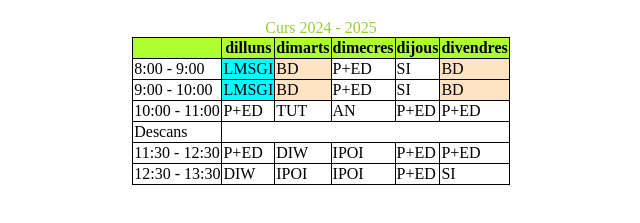
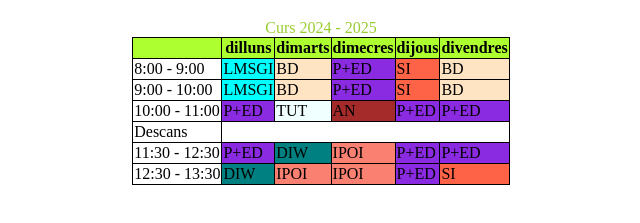
Before and after one commit to LluisNoval/LMSGI_P2, a plain HTML site: page horari.html in a window 1280 px wide. Shown: the part 61-284 px from the top of the page, without its empty margins (319-959 px from the left). Drawn offline with Linux system fonts and the light colour scheme.

Commit message:
Final part3

```diff
--- a/horari.css
+++ b/horari.css
@@ -26,3 +26,21 @@ table, th, td {
   .BD{
     background-color: bisque;
   }
+.ED{
+  background-color: blueviolet;
+}
+.SI{
+  background-color: tomato;
+}
+.DIW{
+  background-color: teal;
+}
+.TUT{
+  background-color: azure;
+}
+.AN{
+  background-color: brown;
+}
+.IPOI{
+  background-color: salmon;
+}
--- a/horari.html
+++ b/horari.html
@@ -24,44 +24,44 @@
             <td>8:00 - 9:00</td>
             <td class="LMSGI">LMSGI</td>
             <td class="BD">BD</td>
-            <td>P+ED</td>
-            <td>SI</td>
+            <td class="ED">P+ED</td>
+            <td class="SI">SI</td>
             <td class="BD">BD</td>
         </tr>
         <tr>
             <td>9:00 - 10:00</td>
             <td class="LMSGI">LMSGI</td>
             <td class="BD">BD</td>
-            <td>P+ED</td>
-            <td>SI</td>
+            <td class="ED">P+ED</td>
+            <td class="SI">SI</td>
             <td class="BD">BD</td>
         </tr>
         <tr>
             <td>10:00 - 11:00</td>
-            <td>P+ED</td>
-            <td>TUT</td>
-            <td>AN</td>
-            <td>P+ED</td>
-            <td>P+ED</td>
+            <td class="ED">P+ED</td>
+            <td class="TUT">TUT</td>
+            <td class="AN">AN</td>
+            <td class="ED">P+ED</td>
+            <td class="ED">P+ED</td>
         </tr>
         <tr>
             <td>Descans</td>
         </tr>
         <tr>
             <td>11:30 - 12:30</td>
-            <td>P+ED</td>
-            <td>DIW</td>
-            <td>IPOI</td>
-            <td>P+ED</td>
-            <td>P+ED</td>
+            <td class="ED">P+ED</td>
+            <td class="DIW">DIW</td>
+            <td class="IPOI">IPOI</td>
+            <td class="ED">P+ED</td>
+            <td class="ED">P+ED</td>
         </tr>
         <tr>
             <td>12:30 - 13:30</td>
-            <td>DIW</td>
-            <td>IPOI</td>
-            <td>IPOI</td>
-            <td>P+ED</td>
-            <td>SI</td>
+            <td class="DIW">DIW</td>
+            <td class="IPOI">IPOI</td>
+            <td class="IPOI">IPOI</td>
+            <td class="ED">P+ED</td>
+            <td class="SI">SI</td>
         </tr>
     </table>
 
```
